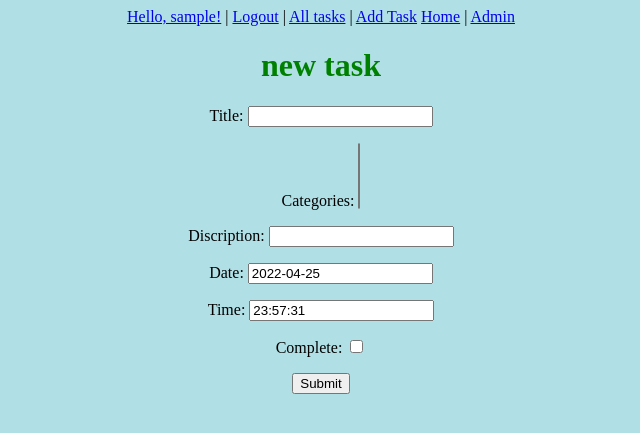
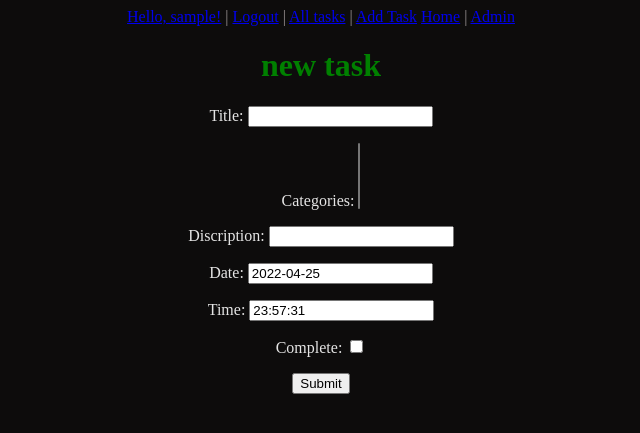
Before and after one commit to nununuam/Tsks, a Django app: page /tasks/new/ in a window 1280 px wide. Shown: the top 433 px of the page, without its empty margins (319-959 px from the left). Run offline with Django 4.2, Linux system fonts and the light colour scheme; the visitor is signed in with stand-in values (Sample User, id 1); data that the repository does not hold is empty.

Commit message:
fixing some of the css

```diff
--- a/main_app/static/styles/styles.css
+++ b/main_app/static/styles/styles.css
@@ -3,5 +3,10 @@ h1 {
 }
 
 body {
-    background-color: powderblue;
-    text-align: center;}
+    background-color: #0d0c0c;
+    text-align: center;
+    color: #E5E5E5;
+}
+.navigation{
+    color:#989090;
+}
--- a/main_app/templates/base.html
+++ b/main_app/templates/base.html
@@ -14,7 +14,7 @@
     </title>
 </head>
 <body>
-    <nav>
+    <nav class="navigation">
         {% if user.is_authenticated %}
         <a href="/user/{{user.username}}">Hello, {{user.username}}!</a>
         <span> | </span>
@@ -32,6 +32,7 @@
         <a href="/">Home</a>
         <span> | </span>
         <a href="/admin">Admin</a>
+
     </nav>
     {% block nav %}
     {% endblock %}
```
